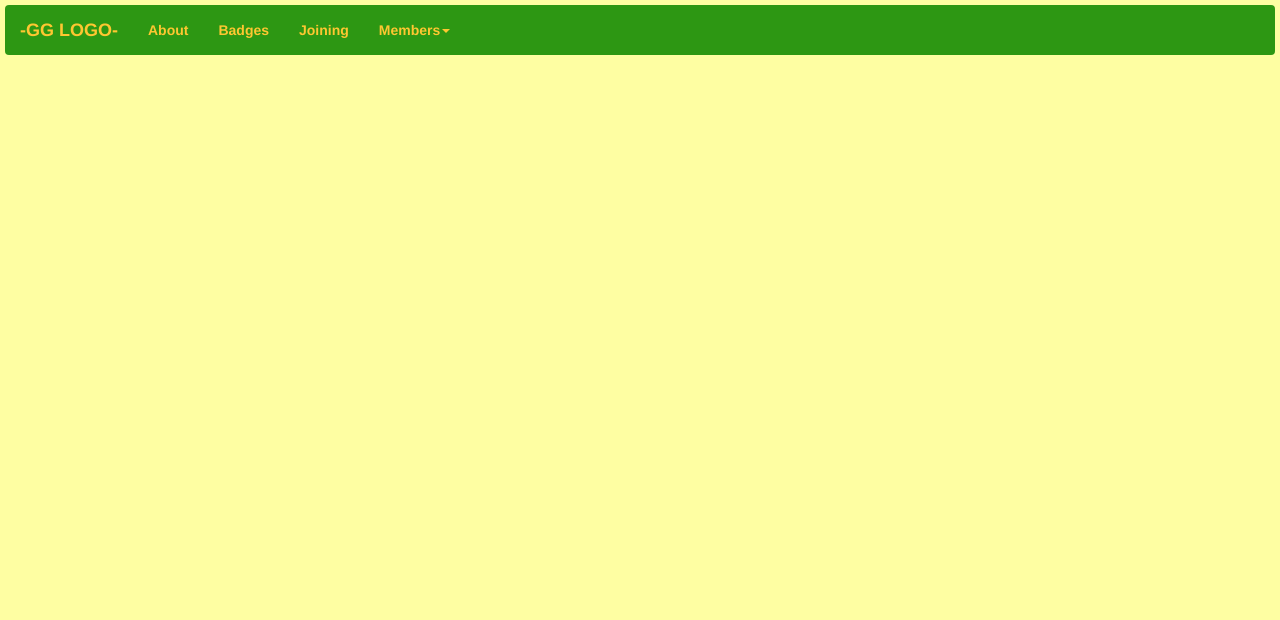
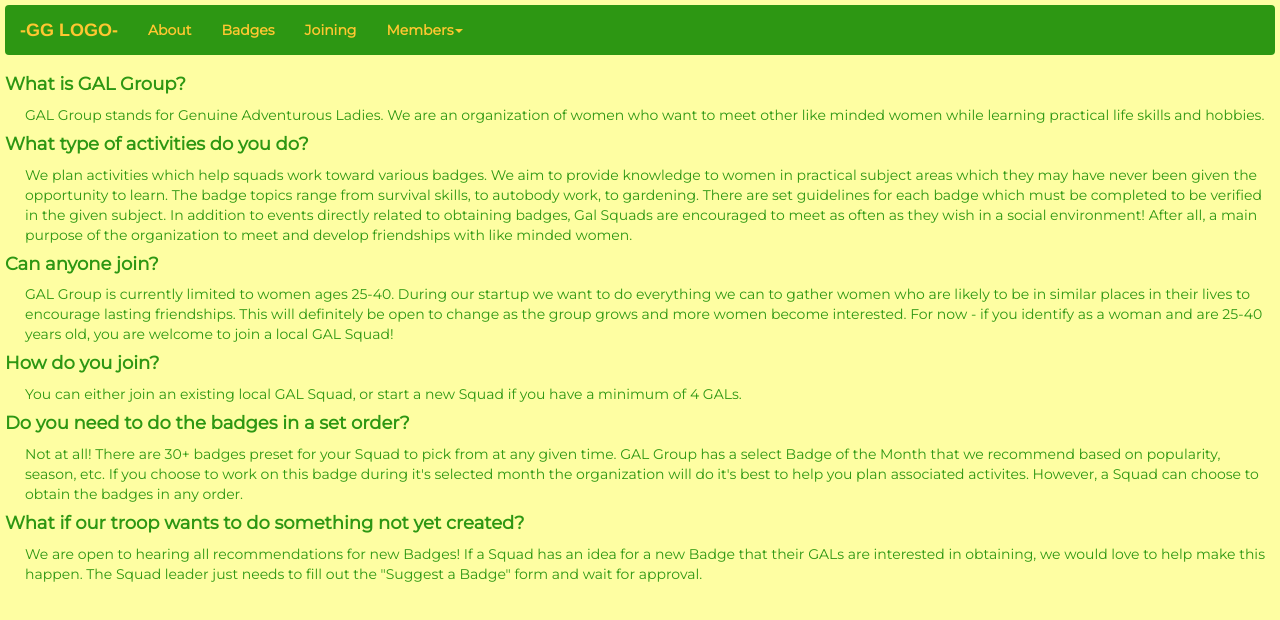
Before and after one commit to kikioak/gal, a plain HTML site: page index.html in a window 1280 px wide. Drawn offline with nearby package versions, Linux system fonts and the light colour scheme.

Commit message:
add FAQs to main page

```diff
--- a/galstyle.css
+++ b/galstyle.css
@@ -9,6 +9,7 @@ body {
 .nav a{ /* all links within header */
     color: #FEC731 !important;
     font-weight: bold;
+    font-family: 'Montserrat', sans-serif;
     /*text-shadow: 1px 1px  black !important;*/
 }
 .navbar-brand{ /* GG logo*/
@@ -34,3 +35,13 @@ body {
     height: 50px;
     background-color: #FEFEA2;
 }
+h4{
+    color: #2D9713;
+    font-family: 'Montserrat', sans-serif;
+    font-weight: bold;
+}
+p{
+    color: #2D9713;
+    margin-left: 20px;
+    font-family: 'Montserrat', sans-serif;
+}
--- a/index.html
+++ b/index.html
@@ -7,6 +7,8 @@
     <link rel="stylesheet" href="https://maxcdn.bootstrapcdn.com/bootstrap/3.3.7/css/bootstrap.min.css" integrity="sha384-BVYiiSIFeK1dGmJRAkycuHAHRg32OmUcww7on3RYdg4Va+PmSTsz/K68vbdEjh4u"
         crossorigin="anonymous">
     <link href="https://fonts.googleapis.com/css?family=Open+Sans" rel="stylesheet">
+    <link href="https://fonts.googleapis.com/css?family=Raleway:800" rel="stylesheet">
+    <link href="https://fonts.googleapis.com/css?family=Montserrat" rel="stylesheet">
     <link rel="stylesheet" href="galstyle.css" />
 </head>
 
@@ -49,7 +51,35 @@
         <!-- /.container-fluid -->
     </nav>
 
-
+    <div>
+        <h4>What is GAL Group?</h4>
+        <p>GAL Group stands for Genuine Adventurous Ladies. We are an organization of women who
+            want to meet other like minded women while learning practical life skills and hobbies. </p>
+        <h4>What type of activities do you do?</h4>
+        <p>We plan activities which help squads work toward various badges. We aim to provide knowledge to women
+            in practical subject areas which they may have never been given the opportunity to learn. The badge topics
+            range from survival skills, to autobody work, to gardening. There are set guidelines for each badge which must be
+            completed to be verified in the given subject. In addition to events directly related to obtaining badges, Gal Squads
+             are encouraged to meet as often as they wish in a social environment! After all, a main purpose of the organization
+             to meet and develop friendships with like minded women.</p>
+        <h4>Can anyone join?</h4>
+        <p>GAL Group is currently limited to women ages 25-40. During our startup we want to do everything we can to gather
+             women who are likely to be in similar places in their lives to encourage lasting friendships. This will definitely
+              be open to change as the group grows and more women become interested. For now - if you identify as a woman and
+              are 25-40 years old, you are welcome to join a local GAL Squad!</p>
+        <h4>How do you join?</h4>
+        <p>You can either join an existing local GAL Squad, or start a new Squad if you have a minimum of 4 GALs.</p>
+        <h4>Do you need to do the badges in a set order?</h4>
+        <p>Not at all! There are 30+ badges preset for your Squad to pick from at any given time. GAL Group has a select Badge of
+             the Month that we recommend based on popularity, season, etc. If you choose to work on this badge during it's selected
+             month the organization will do it's best to help you plan associated activites. However, a Squad can choose to obtain
+             the badges in any order.</p>
+        <h4>What if our troop wants to do something not yet created?</h4>
+        <p>We are open to hearing all recommendations for new Badges! If a Squad has an idea for a new Badge that their GALs are
+            interested in obtaining, we would love to help make this happen. The Squad leader just needs to fill out the "Suggest a Badge"
+             form and wait for approval.
+        </p>
+    </div>
 
 
 
```
